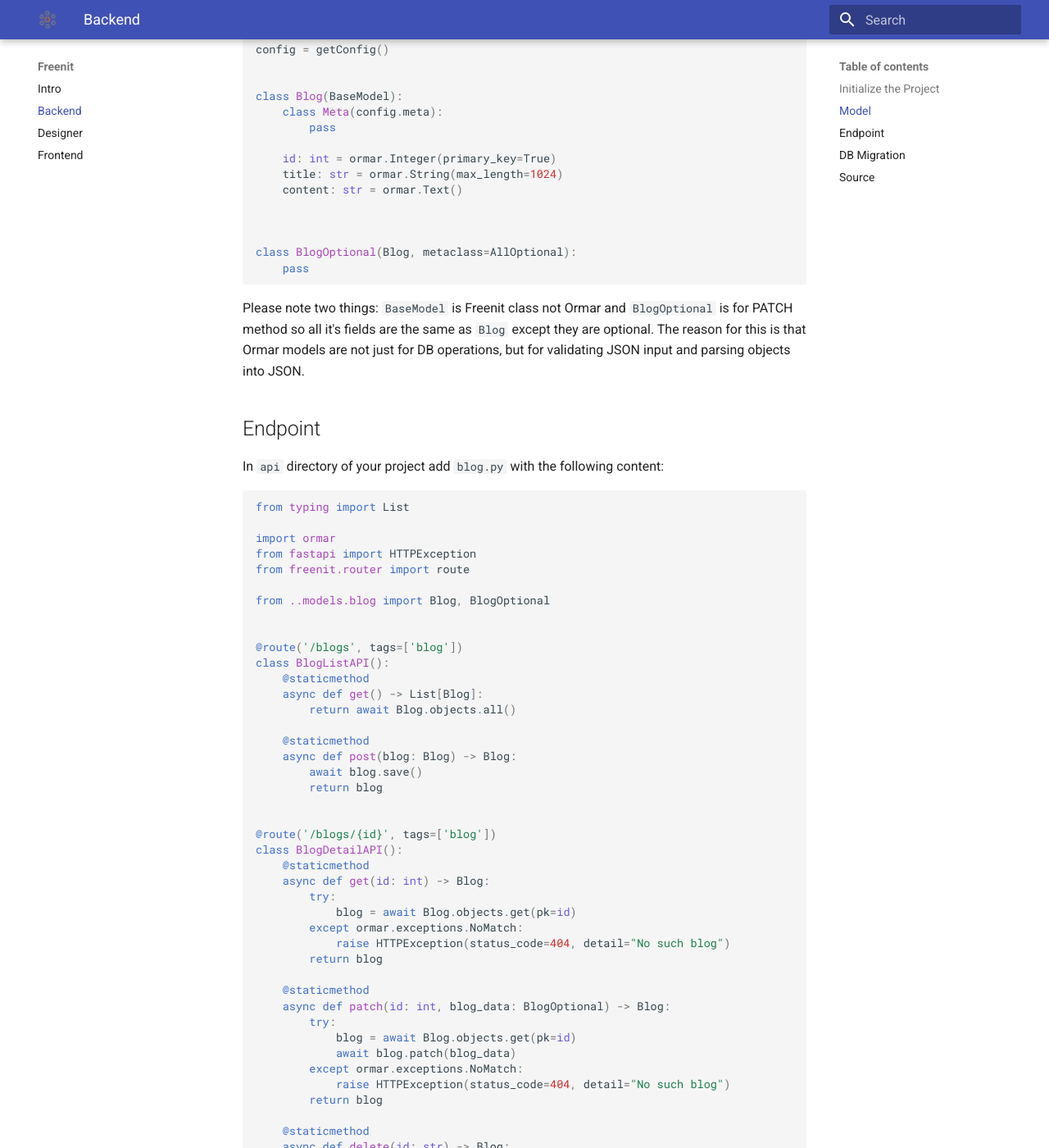
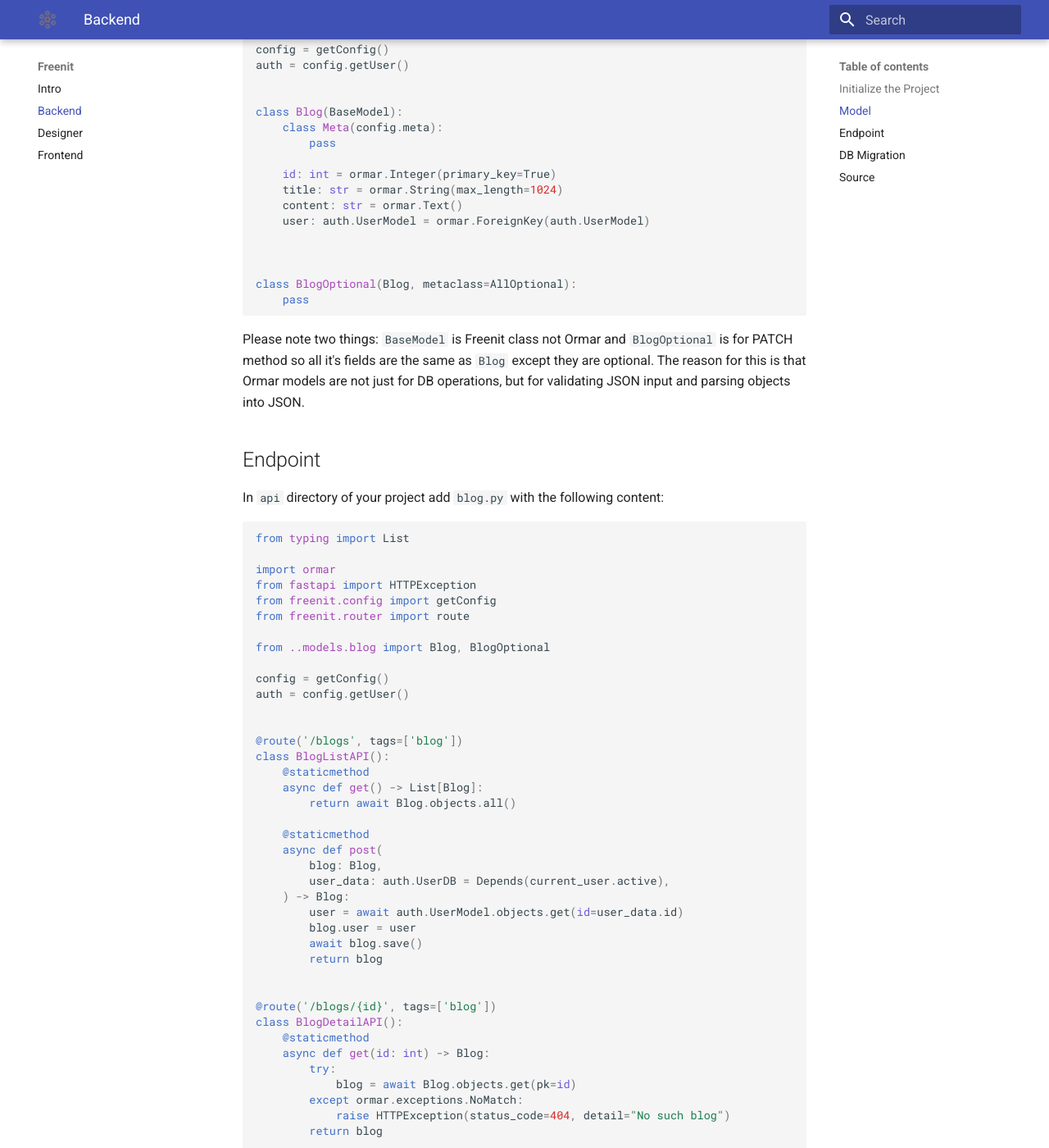
Before and after one commit to freenit-framework/doc, an MkDocs documentation site: the page built from docs/backend.md, in a window 1280 px wide and 1400 px high, scrolled down 804 px. Shown: the whole window at 82% size. Built offline with MkDocs 1.6.1 and Material for MkDocs 9.7.7, drawn with Linux system fonts in a browser that asks for light colours.

Commit message:
Document user dependency

```diff
--- a/docs/backend.md
+++ b/docs/backend.md
@@ -32,6 +32,7 @@ from freenit.models.base import BaseModel
 from freenit.models.metaclass import AllOptional
 
 config = getConfig()
+auth = config.getUser()
 
 
 class Blog(BaseModel):
@@ -41,6 +42,7 @@ class Blog(BaseModel):
     id: int = ormar.Integer(primary_key=True)
     title: str = ormar.String(max_length=1024)
     content: str = ormar.Text()
+    user: auth.UserModel = ormar.ForeignKey(auth.UserModel)
 
 
 
@@ -61,9 +63,13 @@ from typing import List
 
 import ormar
 from fastapi import HTTPException
+from freenit.config import getConfig
 from freenit.router import route
 
 from ..models.blog import Blog, BlogOptional
+
+config = getConfig()
+auth = config.getUser()
 
 
 @route('/blogs', tags=['blog'])
@@ -73,7 +79,12 @@ class BlogListAPI():
         return await Blog.objects.all()
 
     @staticmethod
-    async def post(blog: Blog) -> Blog:
+    async def post(
+        blog: Blog,
+        user_data: auth.UserDB = Depends(current_user.active),
+    ) -> Blog:
+        user = await auth.UserModel.objects.get(id=user_data.id)
+        blog.user = user
         await blog.save()
         return blog
 
```
